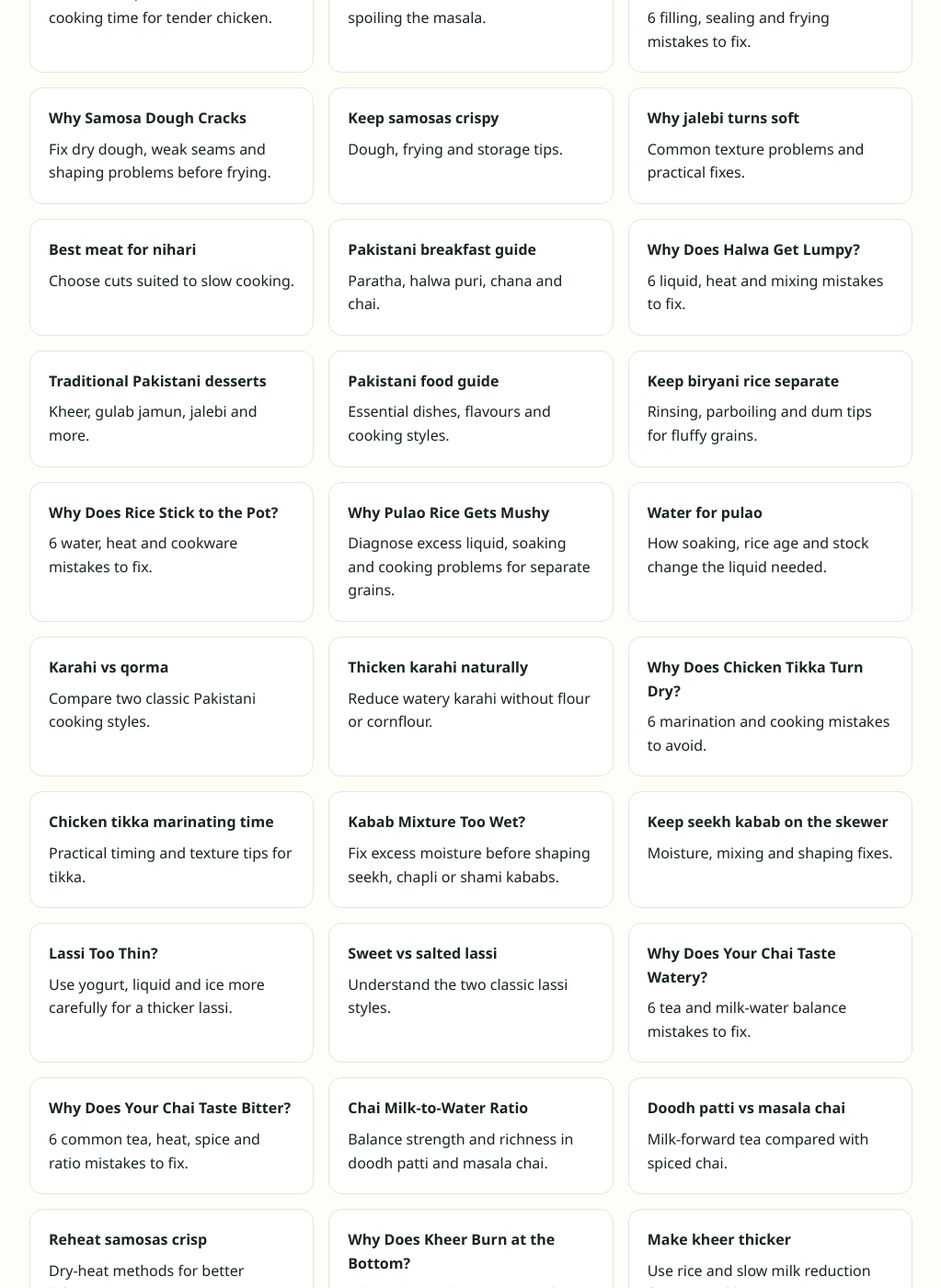
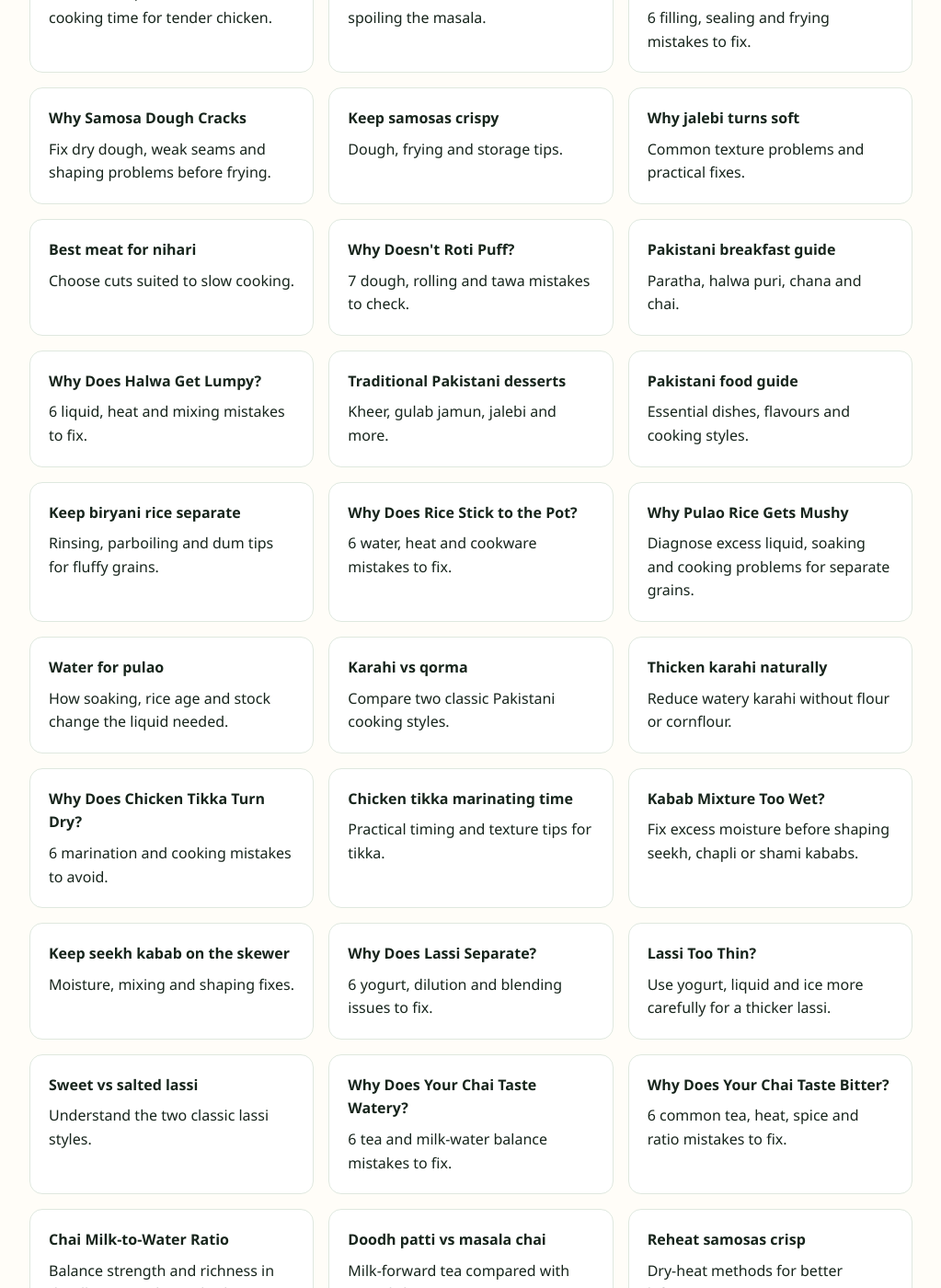
Before and after one commit to manazarali01-hub/pakistan-food, a Jekyll site: the page guides/index.html, which Jekyll copies as it is, in a window 1280 px wide and 1400 px high, scrolled down 807 px. Shown: the whole window at 92% size, without its empty margins (128-1151 px from the left). Built offline with Jekyll 4.4.1, drawn with Linux system fonts in a browser that asks for light colours; some of the changed text lies outside the part shown.

Commit message:
Add new long-tail guides to topic clusters

```diff
--- a/guides/index.html
+++ b/guides/index.html
@@ -12,6 +12,7 @@
 <a class="card" href="how-to-keep-samosas-crispy.html"><strong>Keep samosas crispy</strong><span>Dough, frying and storage tips.</span></a>
 <a class="card" href="why-jalebi-turns-soft.html"><strong>Why jalebi turns soft</strong><span>Common texture problems and practical fixes.</span></a>
 <a class="card" href="best-meat-for-nihari.html"><strong>Best meat for nihari</strong><span>Choose cuts suited to slow cooking.</span></a>
+<a class="card" href="why-roti-does-not-puff.html"><strong>Why Doesn't Roti Puff?</strong><span>7 dough, rolling and tawa mistakes to check.</span></a>
 <a class="card" href="pakistani-breakfast-guide.html"><strong>Pakistani breakfast guide</strong><span>Paratha, halwa puri, chana and chai.</span></a>
 <a class="card" href="why-halwa-gets-lumpy.html"><strong>Why Does Halwa Get Lumpy?</strong><span>6 liquid, heat and mixing mistakes to fix.</span></a>
 <a class="card" href="traditional-pakistani-desserts.html"><strong>Traditional Pakistani desserts</strong><span>Kheer, gulab jamun, jalebi and more.</span></a>
@@ -26,6 +27,7 @@
 <a class="card" href="how-long-to-marinate-chicken-tikka.html"><strong>Chicken tikka marinating time</strong><span>Practical timing and texture tips for tikka.</span></a>
 <a class="card" href="how-to-fix-wet-kabab-mixture.html"><strong>Kabab Mixture Too Wet?</strong><span>Fix excess moisture before shaping seekh, chapli or shami kababs.</span></a>
 <a class="card" href="seekh-kabab-not-sticking.html"><strong>Keep seekh kabab on the skewer</strong><span>Moisture, mixing and shaping fixes.</span></a>
+<a class="card" href="why-lassi-separates.html"><strong>Why Does Lassi Separate?</strong><span>6 yogurt, dilution and blending issues to fix.</span></a>
 <a class="card" href="how-to-make-lassi-thicker.html"><strong>Lassi Too Thin?</strong><span>Use yogurt, liquid and ice more carefully for a thicker lassi.</span></a>
 <a class="card" href="sweet-vs-salted-lassi.html"><strong>Sweet vs salted lassi</strong><span>Understand the two classic lassi styles.</span></a>
 <a class="card" href="why-chai-tastes-watery.html"><strong>Why Does Your Chai Taste Watery?</strong><span>6 tea and milk-water balance mistakes to fix.</span></a>
@@ -48,9 +50,11 @@
 <a class="card" href="why-aloo-paratha-breaks-while-rolling.html"><strong>Why Aloo Paratha Breaks While Rolling</strong><span>Fix dough, filling and rolling problems in stuffed paratha.</span></a>
 <a class="card" href="why-paratha-gets-hard.html"><strong>Why Does Paratha Get Hard?</strong><span>6 dough, rolling and tawa mistakes that ruin softness.</span></a>
 <a class="card" href="how-to-make-soft-aloo-paratha.html"><strong>How to Make Soft Aloo Paratha</strong><span>Practical Pakistani cooking tips, differences and troubleshooting.</span></a>
+<a class="card" href="why-pakora-batter-falls-off.html"><strong>Why Does Pakora Batter Fall Off?</strong><span>6 coating and frying mistakes to fix.</span></a>
 <a class="card" href="pakora-batter-consistency.html"><strong>Pakora Batter Consistency</strong><span>Fix batter that is too thin or thick before frying.</span></a>
 <a class="card" href="why-pakora-gets-oily.html"><strong>Why Pakora Gets Oily</strong><span>Practical Pakistani cooking tips, differences and troubleshooting.</span></a>
 <a class="card" href="chana-chaat-vs-dahi-bhallay.html"><strong>Chana Chaat vs Dahi Bhallay</strong><span>Practical Pakistani cooking tips, differences and troubleshooting.</span></a>
+<a class="card" href="why-daal-tastes-bland.html"><strong>Why Does Daal Taste Bland?</strong><span>6 seasoning, tadka and concentration mistakes to fix.</span></a>
 <a class="card" href="how-to-cook-daal-without-mushy-texture.html"><strong>Cook Daal Without Mushy Texture</strong><span>Practical Pakistani cooking tips, differences and troubleshooting.</span></a>
 <a class="card" href="how-to-remove-bitterness-from-sarson-ka-saag.html"><strong>Balance Sarson ka Saag Bitterness</strong><span>Practical Pakistani cooking tips, differences and troubleshooting.</span></a>
 <a class="card" href="sugar-syrup-consistency-for-pakistani-sweets.html"><strong>Sugar Syrup Too Thick or Thin?</strong><span>Fix chashni consistency for gulab jamun, jalebi and other sweets.</span></a>
```
